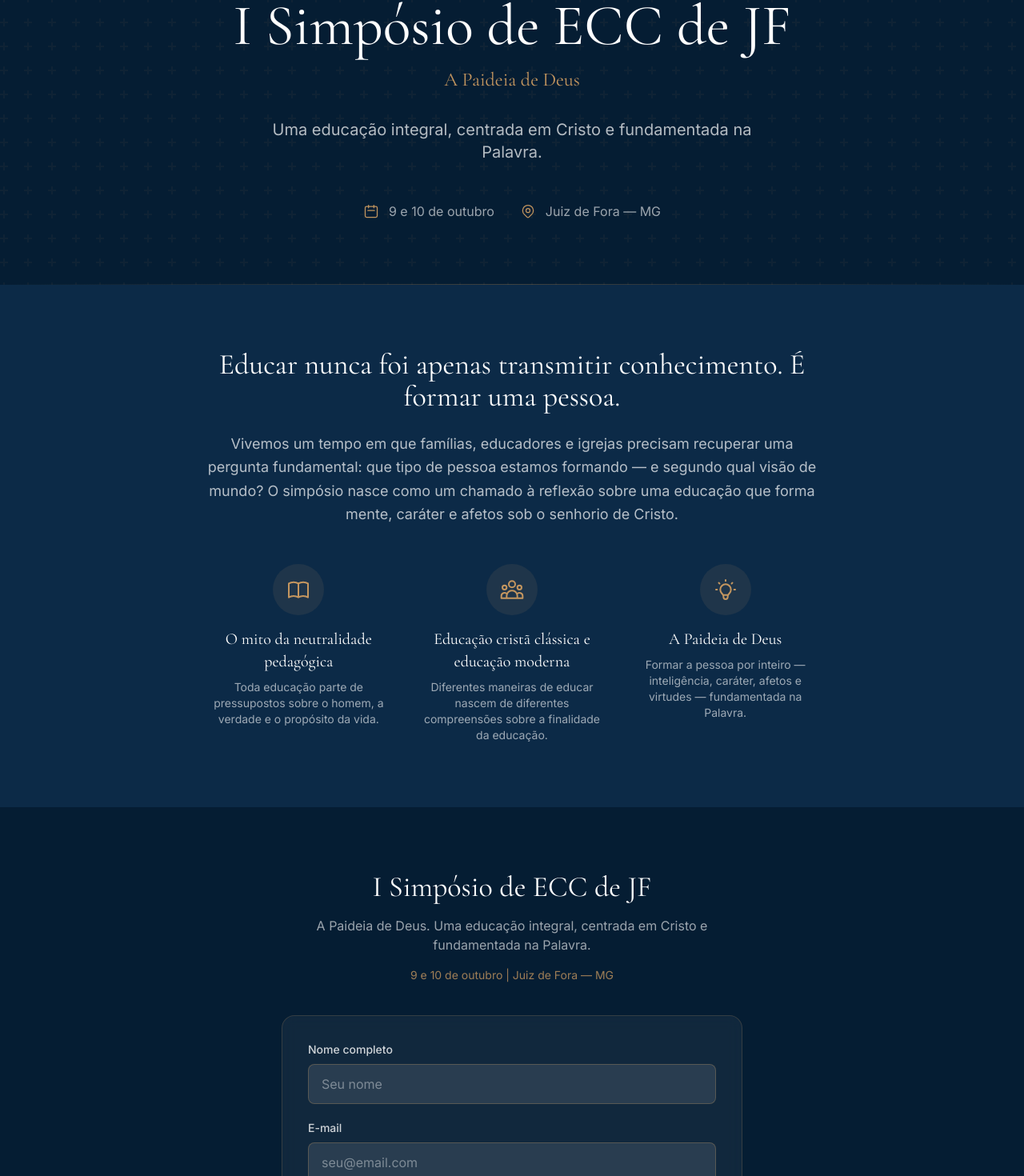
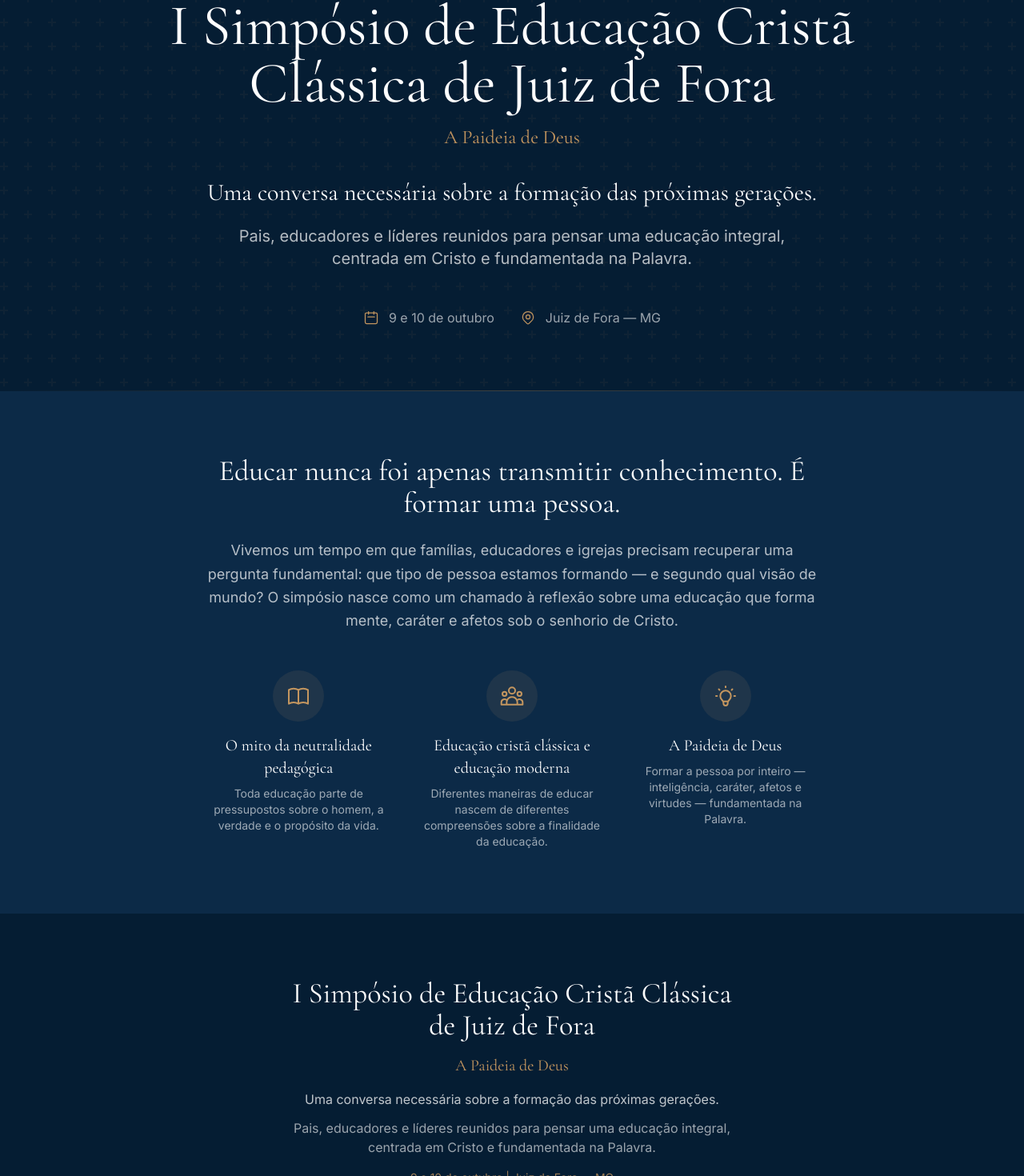
Before and after one commit to Oseias623/ellum-site, a Next.js app: page /simposio in a window 1280 px wide. Shown: the part 367-1837 px from the top of the page at 80% size. Built offline with nearby package versions, Linux system fonts and the light colour scheme.

Commit message:
Update symposium event copy

```diff
--- a/src/app/simposio/page.tsx
+++ b/src/app/simposio/page.tsx
@@ -3,8 +3,9 @@ import Image from "next/image";
 import { SimposioForm } from "@/components/forms/SimposioForm";
 
 export const metadata: Metadata = {
-  title: "I Simpósio de ECC de JF | A Paideia de Deus",
-  description: "Participe do I Simpósio de ECC de JF: A Paideia de Deus, realizado pela ELLUM.",
+  title: "I Simpósio de Educação Cristã Clássica de Juiz de Fora | A Paideia de Deus",
+  description:
+    "Participe do I Simpósio de Educação Cristã Clássica de Juiz de Fora: uma conversa necessária sobre a formação das próximas gerações.",
 };
 
 export default function SimposioPage() {
@@ -42,16 +43,20 @@ export default function SimposioPage() {
           </div>
 
           {/* Title */}
-          <h1 className="font-serif text-4xl md:text-6xl lg:text-7xl text-white mb-4">
-            I Simpósio de ECC de JF
+          <h1 className="mx-auto max-w-5xl font-serif text-4xl md:text-6xl lg:text-7xl text-white mb-4">
+            I Simpósio de Educação Cristã Clássica de Juiz de Fora
           </h1>
           <p className="text-gold text-xl md:text-2xl font-serif mb-8">
             A Paideia de Deus
           </p>
 
           {/* Tagline */}
-          <p className="text-white/70 text-lg md:text-xl max-w-2xl mx-auto mb-12">
-            Uma educação integral, centrada em Cristo e fundamentada na Palavra.
+          <p className="mx-auto mb-5 max-w-3xl font-serif text-2xl leading-snug text-white md:text-3xl">
+            Uma conversa necessária sobre a formação das próximas gerações.
+          </p>
+          <p className="text-white/70 text-lg md:text-xl max-w-3xl mx-auto mb-12">
+            Pais, educadores e líderes reunidos para pensar uma educação integral,
+            centrada em Cristo e fundamentada na Palavra.
           </p>
 
           {/* Event details */}
@@ -139,10 +144,17 @@ export default function SimposioPage() {
           <div className="max-w-xl mx-auto">
             <div className="text-center mb-10">
               <h2 className="font-serif text-3xl md:text-4xl text-white mb-4">
-                I Simpósio de ECC de JF
+                I Simpósio de Educação Cristã Clássica de Juiz de Fora
               </h2>
-              <p className="text-white/60">
-                A Paideia de Deus. Uma educação integral, centrada em Cristo e fundamentada na Palavra.
+              <p className="font-serif text-xl text-gold">
+                A Paideia de Deus
+              </p>
+              <p className="mt-4 text-white/75">
+                Uma conversa necessária sobre a formação das próximas gerações.
+              </p>
+              <p className="mt-3 text-white/60">
+                Pais, educadores e líderes reunidos para pensar uma educação integral,
+                centrada em Cristo e fundamentada na Palavra.
               </p>
               <p className="text-gold/80 text-sm mt-4">
                 9 e 10 de outubro | Juiz de Fora — MG
```
